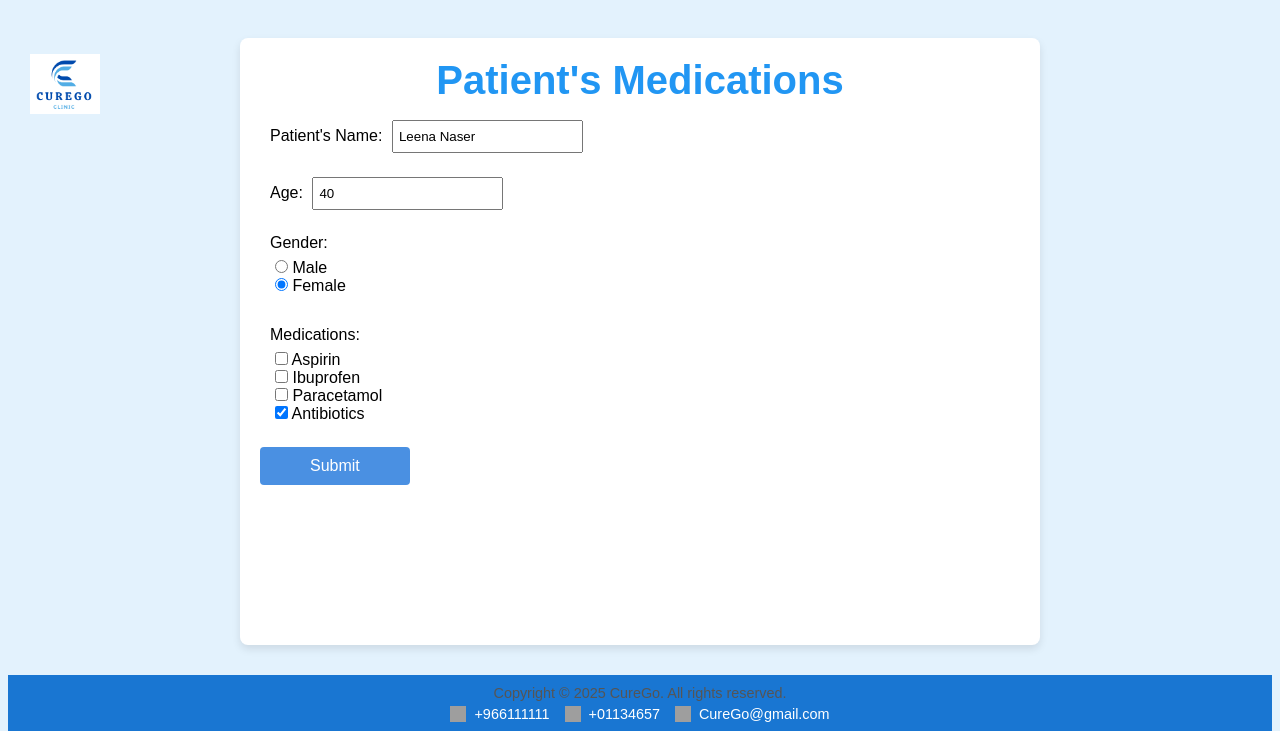
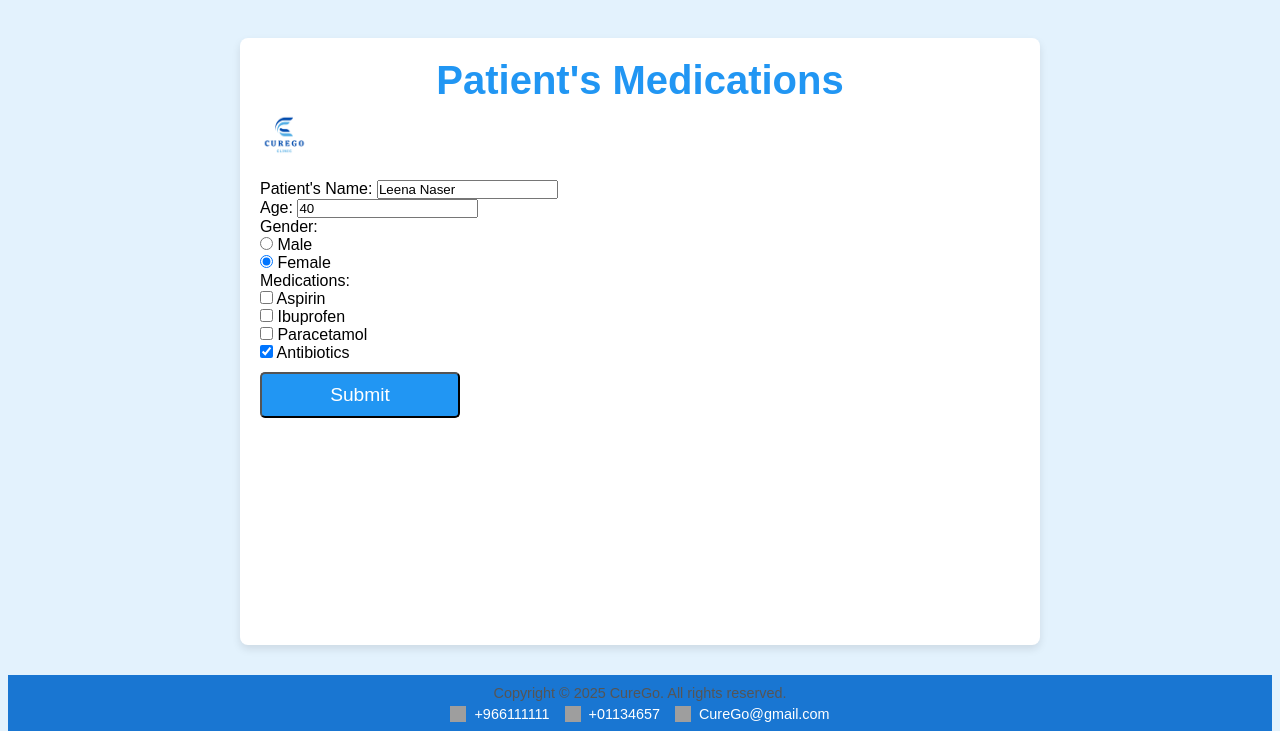
Before and after one commit to Jana18kh/webProject, a PHP site: page /patiantM.html in a window 1280 px wide. Shown: the top 731 px of the page. Run offline with PHP 8.4, Linux system fonts and the light colour scheme; grey boxes are pictures that could not be loaded.

Commit message:
Update cccc.css

```diff
--- a/cccc.css
+++ b/cccc.css
@@ -20,19 +20,13 @@ body {
     align-items: center;
 }
 
-header,
-footer {
-  background-color: #9cbfe8;
-  color: white;
-  text-align: center;
-  padding: 10px;
-  display: flex;
-  align-items: center;
-}
-
-header h1,
-footer p {
-  flex: 1;
+header {
+    background-color: #ffff;
+    color: white;
+    width: 100%;
+    padding: 5px 0;
+    height: 50px;
+    line-height: 50px;
 }
 
 .container {
@@ -48,18 +42,14 @@ footer p {
     margin: 30px auto;
 }
 
-
 .logo {
-  position: absolute;
-  top: 40px;
-  left: 20px;
+    margin-bottom: 20px;
 }
 
 .logo img {
-  width: 80px;
-  height: auto;
+    width: 50px;
+    height: auto;
 }
-
 
 h2,h1 {
     font-size: 2.5em;
@@ -214,23 +204,3 @@ footer p {
         p a:hover {
             text-decoration: underline;
         }
-
-
-        form *{
-          padding: 7px 5px;
-        }
-
-        input[type="submit"] , button[type="submit"], button[type="button"] {
-          width: auto;
-          padding: 10px 50px;
-          background-color: #4a90e2;
-          color: white;
-          border: none;
-          border-radius: 4px;
-          font-size: 16px;
-          cursor: pointer;
-        }
-
-        .form-group {
-          margin-bottom: 10px;
-        }
```
